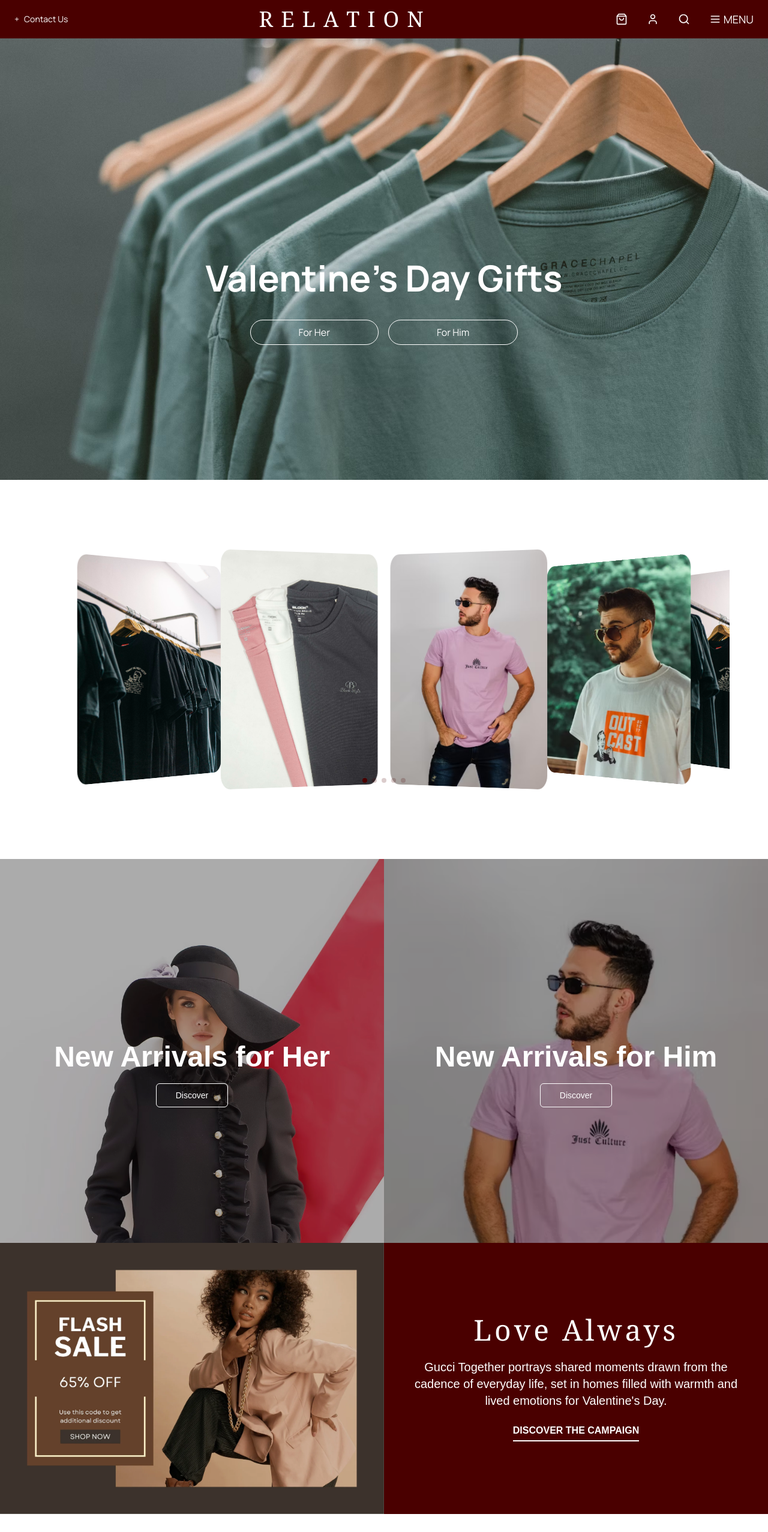
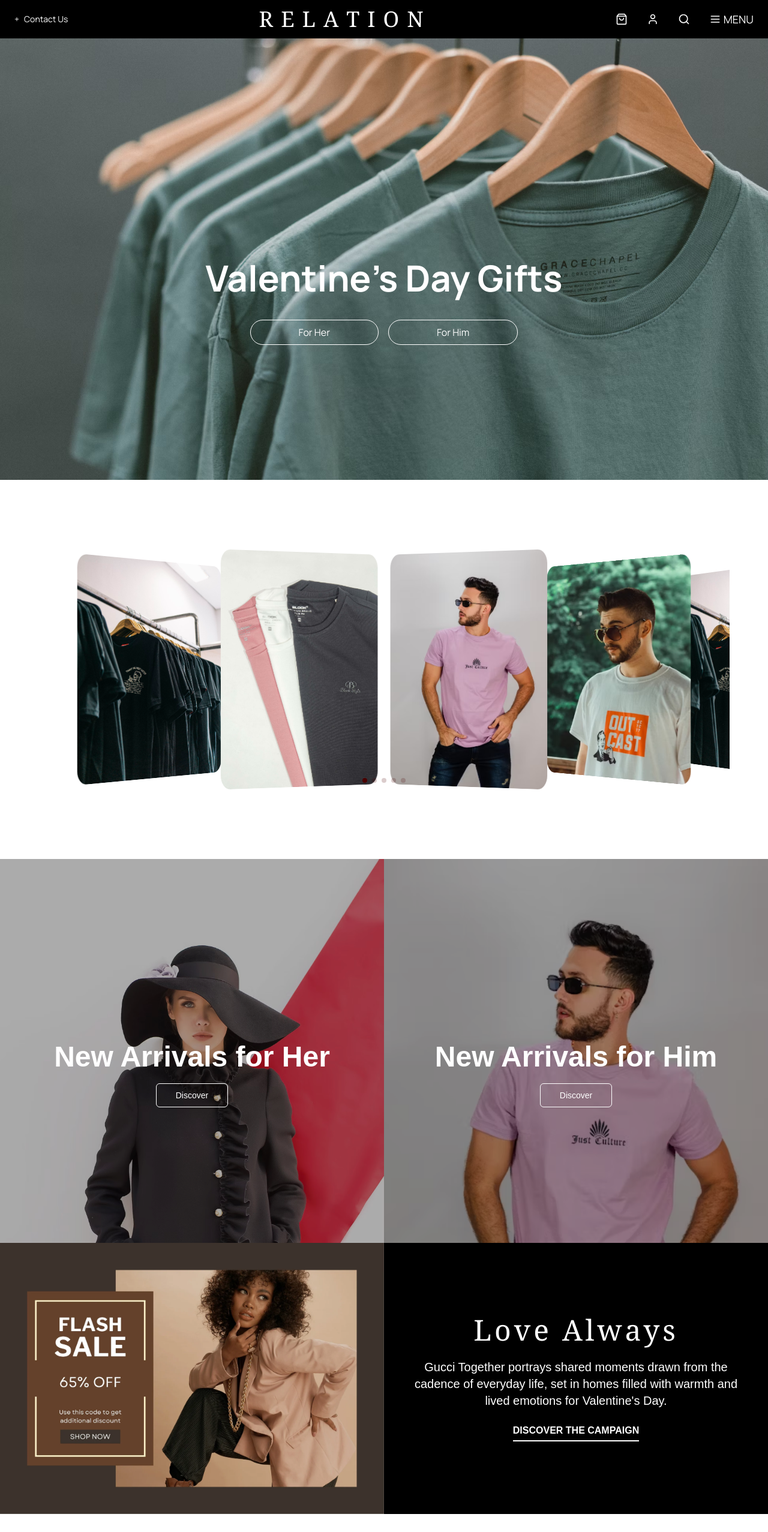
Before and after one commit to monir178/relation-client, a Next.js app: page / in a window 1280 px wide. Shown: the top 2554 px of the page at 60% size. Built offline with nearby package versions, Linux system fonts and the light colour scheme.

Commit message:
change-nav-color

```diff
--- a/components/Home/Showcase/Campaign.tsx
+++ b/components/Home/Showcase/Campaign.tsx
@@ -86,7 +86,7 @@ const Campaign = () => {
 
       {/* Content Section */}
       <motion.div
-        className="bg-[#4a0000] w-full sm:w-1/2 flex justify-center items-center text-white px-4 sm:px-6 py-8 sm:py-0"
+        className="bg-black w-full sm:w-1/2 flex justify-center items-center text-white px-4 sm:px-6 py-8 sm:py-0"
         initial="hidden"
         animate={isInView ? "visible" : "hidden"}
         variants={contentVariants}
--- a/components/Shared/Navbar.tsx
+++ b/components/Shared/Navbar.tsx
@@ -13,7 +13,7 @@ const Navbar = () => {
   ];
 
   return (
-    <div className="fixed z-50 top-0 w-full bg-[#4a0000] text-white flex justify-between items-center px-6 py-3 font-manrope">
+    <div className="fixed z-50 top-0 w-full bg-black text-white flex justify-between items-center px-6 py-3 font-manrope">
       {/* Contact Us - Hidden on mobile */}
       <div className="hidden md:flex text-sm xl:text-md items-center">
         <span className="mr-2">+</span> Contact Us
@@ -52,7 +52,7 @@ const Navbar = () => {
             initial={{ opacity: 0, y: -20 }}
             animate={{ opacity: 1, y: 0 }}
             exit={{ opacity: 0, y: -20 }}
-            className="absolute top-12 left-0 w-full bg-[#4a0000] text-white flex flex-col items-center gap-10 py-8 shadow-lg">
+            className="absolute top-12 left-0 w-full bg-black text-white flex flex-col items-center gap-10 py-8 shadow-lg">
 
             {/* Navigation Items */}
             <div className="flex flex-col items-start gap-6">
```
